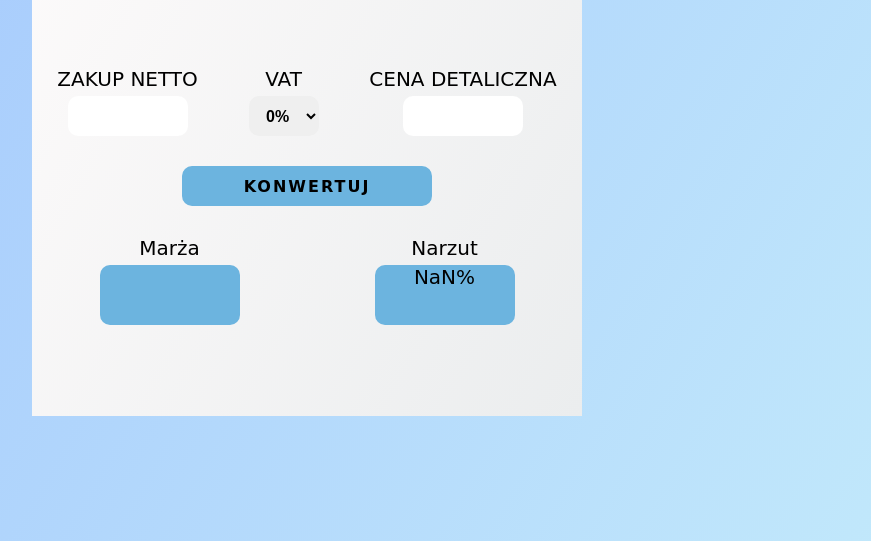
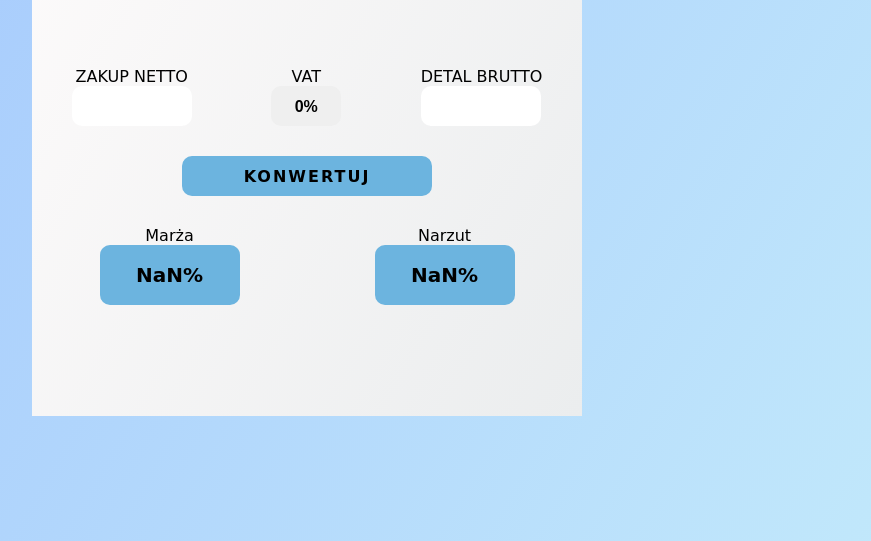
Before and after one commit to Nomadinio0/Calculator, a plain HTML site: page index.html in a window 1280 px wide. Both pictures are taken after a click on the button "KONWERTUJ". Shown: the part 259-800 px from the top of the page, without its empty margins (333-1204 px from the left). Drawn offline with Linux system fonts and the light colour scheme; no server answers; a web font is replaced by a local one.

Commit message:
margin js script, style changes

```diff
--- a/index.html
+++ b/index.html
@@ -27,7 +27,7 @@
         </div>
         <div class="content">
             <div class="profit active">
-                <h2 class="tab_title">marża/narzut</h2>
+                <h2 class="tab_title">marża / narzut</h2>
                 <div class="profit_inputBox">
                     <div class="buyPriceBox">
                         <p>Zakup netto</p>
@@ -43,7 +43,7 @@
                         </select>
                     </div>
                     <div class="retailPriceBox">
-                        <p>Cena detaliczna</p>
+                        <p>Detal brutto</p>
                         <input name="retail" class="retailPrice" type="number""></div>
                 </div>
                 <div class=" profit_button">
--- a/js/main.js
+++ b/js/main.js
@@ -10,7 +10,7 @@ const logisticsTab = document.querySelector('.logisticsTab')
 const contentBox = document.querySelector('.content')
 const marginOutput = document.querySelector('#marginOutput')
 const markupOutput = document.querySelector('#markupOutput')
-const netPrice = document.querySelector('.buyPrice')
+const buyPrice = document.querySelector('.buyPrice')
 const vatValue = document.querySelector('.vatSelect')
 const retailPrice = document.querySelector('.retailPrice')
 
@@ -106,8 +106,10 @@ let convert = () => {
 }
 
 let profit = () => {
-	const markupScore = retailPrice.value / vatValue.value / netPrice.value - 1
-	// const marginScore = ((retailPrice.value - netPrice.value * vatValue.value) / retailPrice.value) * 100
+	let retailNetto = retailPrice.value / vatValue.value
+
+	const markupScore = (retailNetto - buyPrice.value) / buyPrice.value
+	const marginScore = (retailNetto - buyPrice.value) / retailNetto
 	markupOutput.innerHTML = markupScore.toLocaleString('en', {
 		style: 'percent',
 		minimumFractionDigits: 2,
@@ -118,8 +120,6 @@ let profit = () => {
 		minimumFractionDigits: 2,
 		maximumFractionDigits: 2,
 	})
-
-	console.log(vatValue.value)
 }
 
 loadRates()
--- a/scss/style.scss
+++ b/scss/style.scss
@@ -11,7 +11,6 @@ body {
 	justify-content: center;
 	align-items: center;
 	height: 100vh;
-
 	background-image: linear-gradient(120deg, #a1c4fd 0%, #c2e9fb 100%);
 	font-family: 'Tektur', cursive;
 
@@ -57,6 +56,18 @@ body {
 				text-transform: uppercase;
 			}
 
+			input,
+			select {
+				height: 40px;
+				width: 120px;
+				border-radius: 10px;
+				border: none;
+				font-size: 16px;
+				font-weight: bold;
+				text-align: center;
+				appearance: none;
+			}
+
 			.profit {
 				display: none;
 				flex-direction: column;
@@ -71,28 +82,12 @@ body {
 					flex-direction: row;
 					justify-content: space-around;
 					text-align: center;
-
-					p {
-						font-size: 20px;
-						padding-bottom: 5px;
-					}
 				}
 
 				&_inputBox {
 					.buyPriceBox,
 					.vatSelectBox,
 					.retailPriceBox {
-						input,
-						select {
-							height: 40px;
-							width: 120px;
-							border-radius: 10px;
-							border: none;
-							font-size: 16px;
-							font-weight: bold;
-							text-align: center;
-						}
-
 						p {
 							text-transform: uppercase;
 						}
@@ -121,6 +116,9 @@ body {
 					.output {
 						height: 60px;
 						width: 140px;
+						line-height: 60px;
+						font-size: 20px;
+						font-weight: bold;
 						border-radius: 10px;
 						background-color: #6cb4df;
 					}
@@ -157,15 +155,6 @@ body {
 					i {
 						width: 30px;
 						cursor: pointer;
-					}
-					select {
-						height: 40px;
-						width: 70px;
-						border-radius: 10px;
-						border: none;
-						font-size: 16px;
-						font-weight: bold;
-						text-align: center;
 					}
 				}
 
```
Also changed, not shown: css/style.css, 1 other file.
